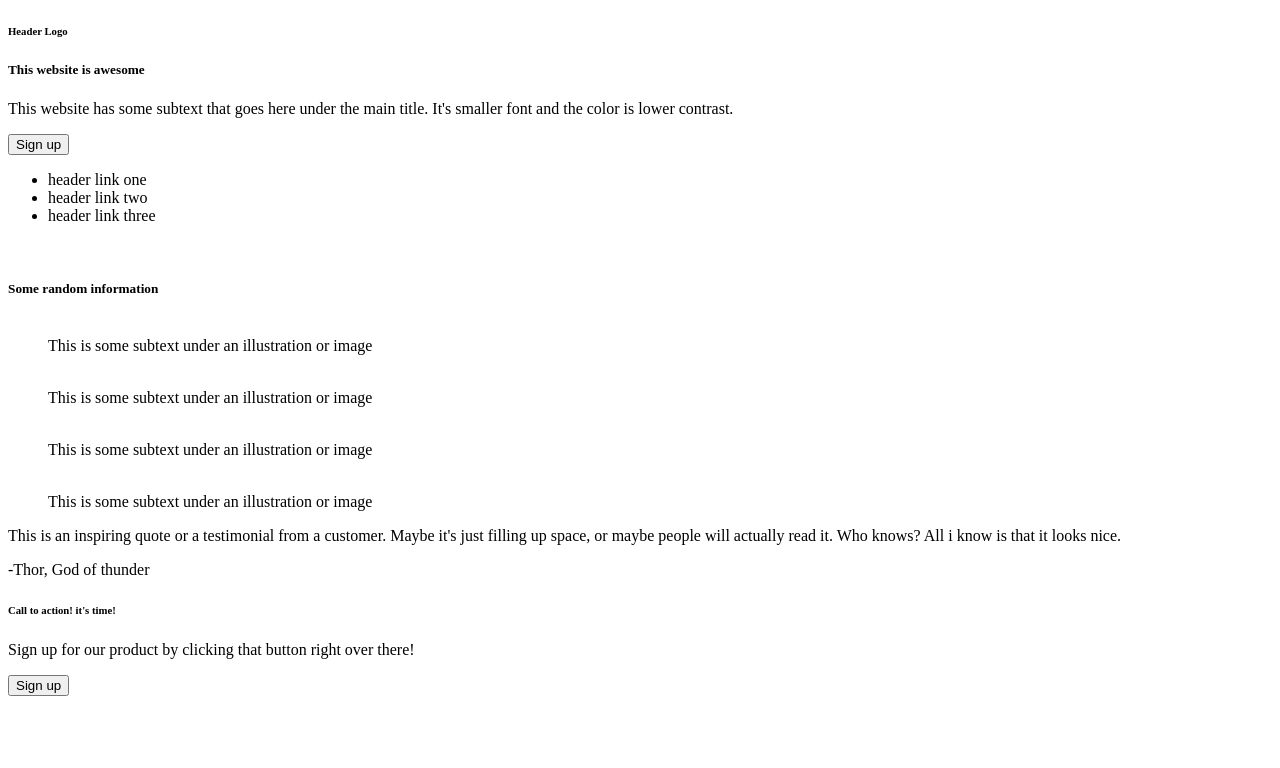
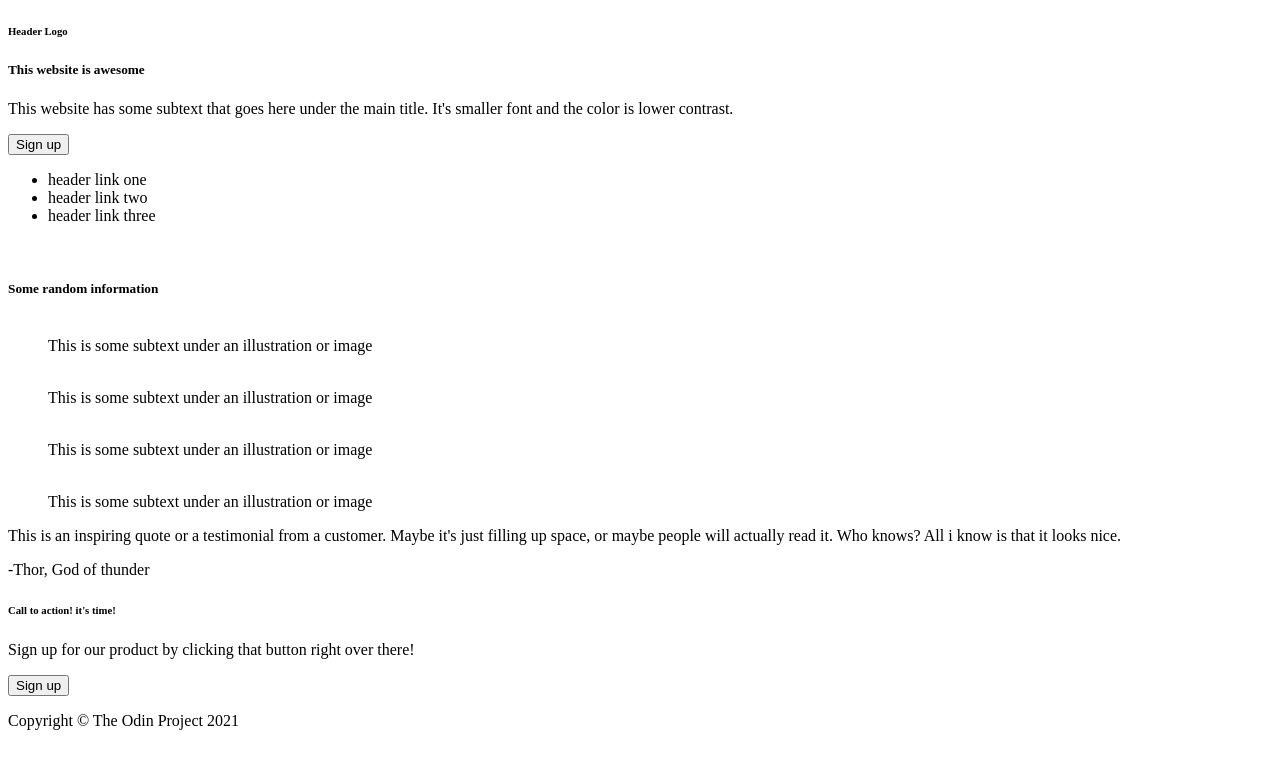
Before and after one commit to BenjaminOtoo/Landing-page, a plain HTML site: page index.html in a window 1280 px wide. Drawn offline with Linux system fonts and the light colour scheme.

Commit message:
add footer content

```diff
--- a/index.html
+++ b/index.html
@@ -74,6 +74,11 @@
     </div>
   </section>
 
-  <footer></footer>
+  <!--Footer-->
+
+  <footer>
+    <p>Copyright © The Odin Project 2021</p>
+  </footer>
+
 </body>
 </html>
```
